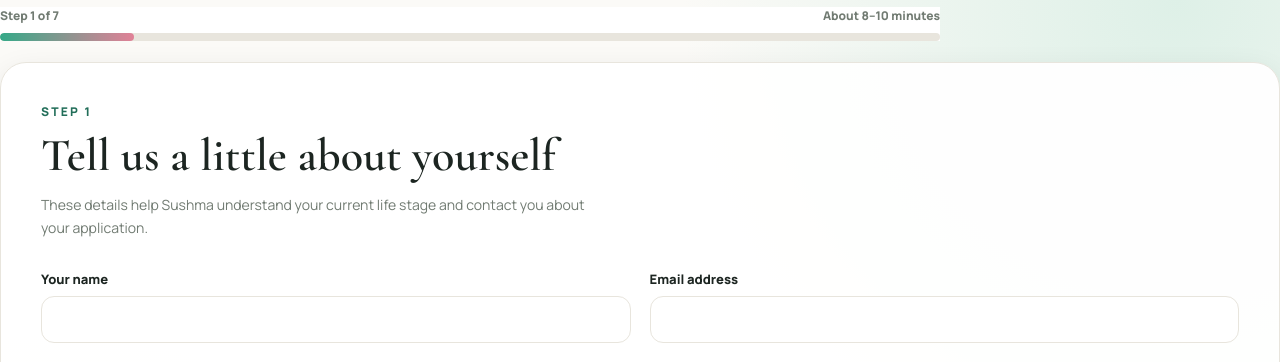
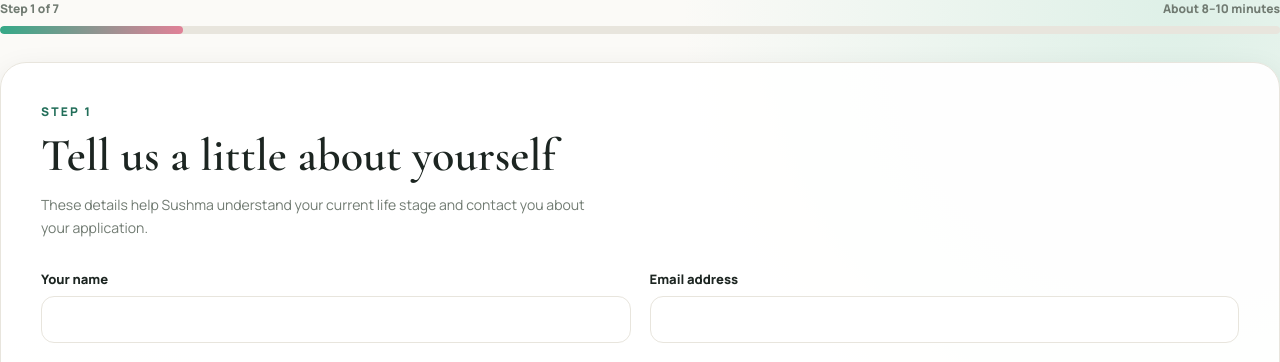
Before and after one commit to ramsparames/eatwelllivewell, a FastAPI app: page /join-form in a window 1280 px wide. Shown: the part 57-419 px from the top of the page. Run offline with FastAPI, Linux system fonts and the light colour scheme; parts of the project's set-up code (start-up, migrations or seed data) failed here and were passed over; some libraries are stand-ins or nearby versions.

Commit message:
Update styles.css

```diff
--- a/static/styles.css
+++ b/static/styles.css
@@ -3660,11 +3660,6 @@ button {
    MULTI-STEP TRANSFORMATION APPLICATION
    ========================================================= */
 
-.application-progress {
-  max-width: 940px;
-  margin: 36px auto 22px;
-}
-
 .application-step {
   display: none;
 }
@@ -3949,14 +3944,9 @@ button {
 }
 
 .application-progress {
-  position: sticky;
-  top: 64px;
-  z-index: 30;
-
+  position: static;
   width: 100%;
   margin: 0 0 28px;
-
-  background: #fff;
 }
 
 /* Leave enough room when JavaScript scrolls to a step */
```
